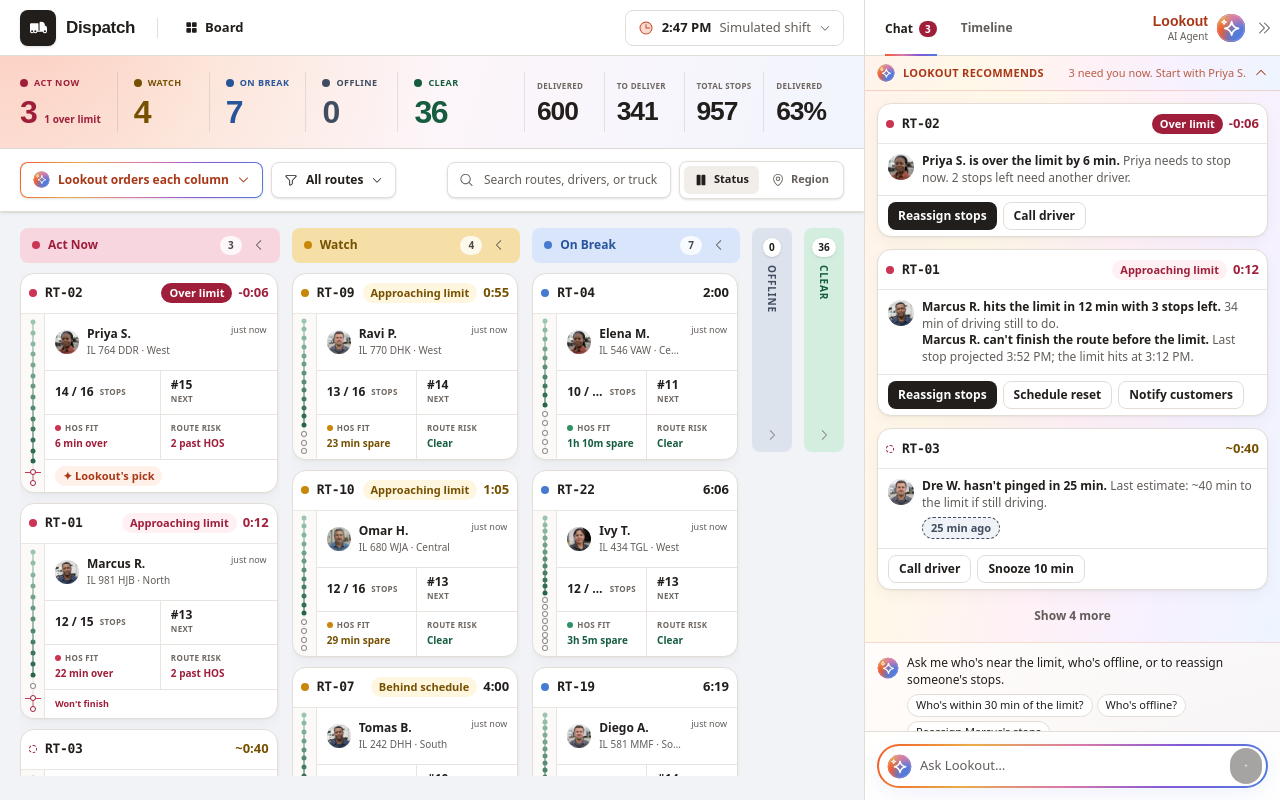
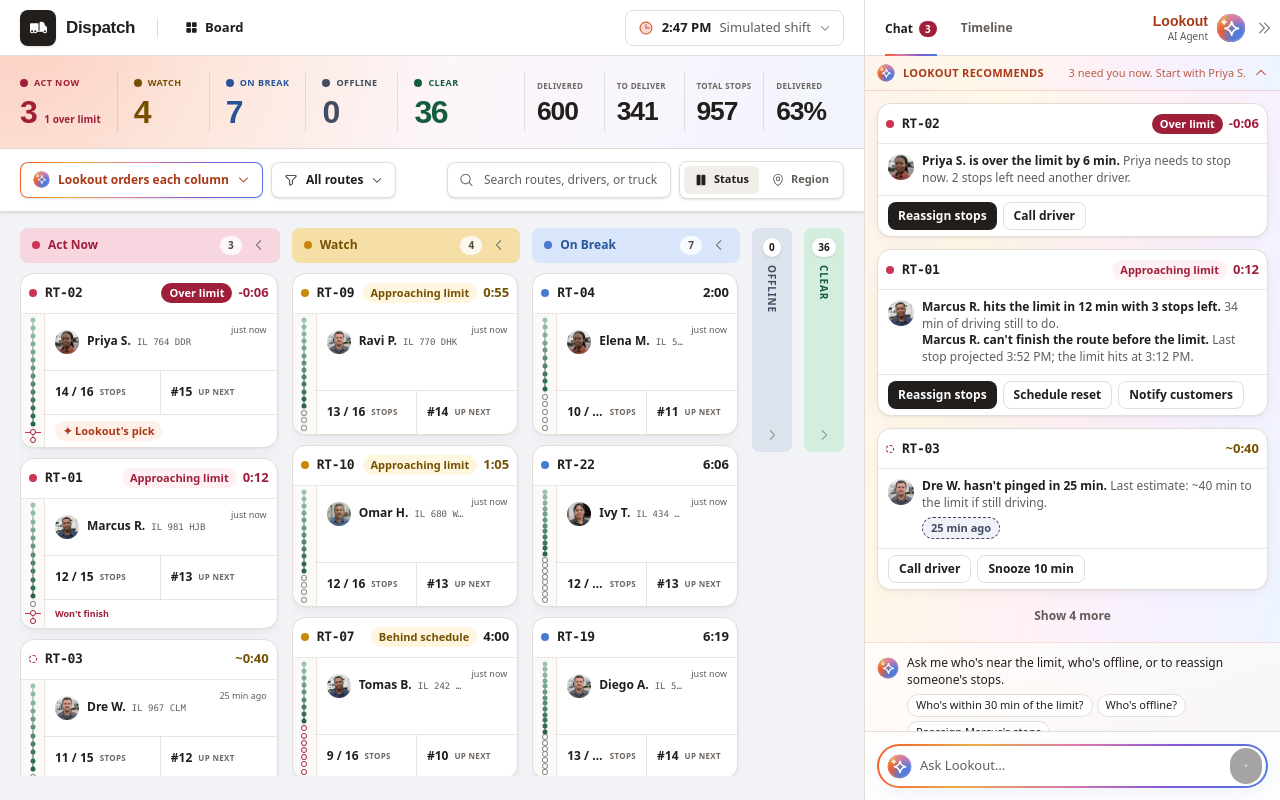
Before and after one commit to davekeller/dispatcher-dashboard, a React (Vite) app: page / in a window 1280 px wide. Built offline with nearby package versions, Linux system fonts and the light colour scheme.

Commit message:
design: simplify board card details

```diff
--- a/src/views/shift/RouteCard.tsx
+++ b/src/views/shift/RouteCard.tsx
@@ -1,8 +1,6 @@
 import { Link } from 'react-router'
 import type { DriverCard } from '../../alerts/types'
 import { fmtAge } from '../../lib/format'
-import { routeHosSignal } from '../../lib/routeProgress'
-import { stopsPastLimit } from '../../store/actions'
 import { useStore } from '../../store/store'
 import type { DriverView } from '../../store/view'
 import Chip from '../../ui/Chip'
@@ -19,13 +17,9 @@ export default function RouteCard({ view, card, pick = false }: { view: DriverVi
   const surface = quiet ? 'border-line/70 bg-panel/80 opacity-80 hover:opacity-100' : 'border-line bg-panel shadow-card'
   const dim = card.snoozed ? 'opacity-60' : ''
   const hasCorrection = useStore((s) => Boolean(s.corrections[view.driver.id]))
-  const hos = routeHosSignal(view)
-  const hosText = hos.tone === 'act_now' ? 'text-act-now' : hos.tone === 'watch' ? 'text-watch' : 'text-clear'
-  const hosFill = hos.tone === 'act_now' ? 'bg-act-now-fill' : hos.tone === 'watch' ? 'bg-watch-fill' : 'bg-clear-fill'
-  const pastLimitCount = stopsPastLimit(view).length
   const detailAlerts = card.alerts.filter((alert) => !PRIORITY_RULES.has(alert.ruleId))
-  const riskValue = pastLimitCount > 0 ? `${pastLimitCount} past HOS` : view.lateStops.length > 0 ? `${view.lateStops.length} late` : 'Clear'
-  const riskTone = pastLimitCount > 0 ? 'text-act-now' : view.lateStops.length > 0 ? 'text-watch' : 'text-clear'
+  const nextValue = view.next ? `#${view.next.seq}` : view.unassigned.length ? `${view.unassigned.length}` : '—'
+  const nextLabel = view.next ? 'Up next' : view.unassigned.length ? 'Unassigned' : 'Complete'
   return (
     <Link to={`/routes/${view.driver.id}`} className={`group block shrink-0 overflow-hidden rounded-card border-[1.5px] transition hover:-translate-y-px hover:border-ink/25 hover:shadow-md ${surface} ${dim}`}>
       <RouteHeader view={view} card={card} />
@@ -34,28 +28,20 @@ export default function RouteCard({ view, card, pick = false }: { view: DriverVi
         <div className="flex min-w-0 flex-1 flex-col">
           <div className="flex min-h-[3.5rem] min-w-0 items-center gap-2 px-2.5 py-2">
             <DriverAvatar driver={view.driver} size={24} className={quiet ? 'opacity-80' : ''} />
-            <div className="min-w-[4.5rem] flex-1">
-              <p className="truncate text-[12px] font-semibold leading-4 text-ink" title={view.driver.name}>{view.driver.name}</p>
-              <p className="truncate text-[10px] leading-4 text-muted" title={`${view.truck.plate} · ${view.driver.region}`}>{view.truck.plate} · {view.driver.region}</p>
+            <div className="flex min-w-0 flex-1 items-baseline gap-1.5">
+              <p className="shrink-0 truncate text-[12px] font-semibold leading-4 text-ink" title={view.driver.name}>{view.driver.name}</p>
+              <span className="truncate font-mono text-[9px] leading-4 text-muted" title={`Truck license plate ${view.truck.plate}`}>{view.truck.plate}</span>
             </div>
             <span className="tnum ml-auto self-start whitespace-nowrap text-[9px] leading-4 text-muted" title="Age of the last telematics ping">{fmtAge(view.pingAgeMin)}</span>
           </div>
-          <dl className="mt-auto grid grid-cols-2 border-t border-line/80">
-            <div className="flex min-h-[2.75rem] min-w-0 items-center gap-1.5 border-b border-r border-line/80 px-2.5 py-1.5">
-              <dt className="order-2 text-[8px] font-semibold uppercase tracking-[0.04em] text-label">Stops</dt>
-              <dd className="tnum order-1 truncate text-[12px] font-semibold leading-none text-ink">{view.done} / {view.total}</dd>
+          <dl className="mt-auto grid min-h-11 grid-cols-2 border-t border-line/80">
+            <div className="flex min-w-0 items-center gap-1.5 border-r border-line/80 px-2.5 py-1.5">
+              <dd className="tnum truncate text-[12px] font-semibold leading-none text-ink">{view.done} / {view.total}</dd>
+              <dt className="text-[8px] font-semibold uppercase tracking-[0.04em] text-label">Stops</dt>
             </div>
-            <div className="flex min-h-[2.75rem] min-w-0 flex-col justify-center border-b border-line/80 px-2.5 py-1.5">
-              <dt className="order-2 mt-0.5 truncate text-[8px] font-semibold uppercase tracking-[0.04em] text-label">{view.next ? 'Next' : view.unassigned.length ? `${view.unassigned.length} unassigned` : 'Complete'}</dt>
-              <dd className="tnum order-1 truncate text-[12px] font-semibold leading-none text-ink">{view.next ? `#${view.next.seq}` : '—'}</dd>
-            </div>
-            <div className="flex min-h-[2.75rem] min-w-0 flex-col justify-center border-r border-line/80 px-2.5 py-1.5">
-              <dt className="flex items-center gap-1 text-[8px] font-semibold uppercase tracking-[0.04em] text-label"><span className={`h-1.5 w-1.5 rounded-full ${hosFill}`} /> HOS fit</dt>
-              <dd className={`tnum mt-0.5 truncate text-[10px] font-semibold ${hosText}`} title={hos.value}>{hos.value}</dd>
-            </div>
-            <div className="flex min-h-[2.75rem] min-w-0 flex-col justify-center px-2.5 py-1.5">
-              <dt className="text-[8px] font-semibold uppercase tracking-[0.04em] text-label">Route risk</dt>
-              <dd className={`tnum mt-0.5 truncate text-[10px] font-semibold ${riskTone}`} title={riskValue}>{riskValue}</dd>
+            <div className="flex min-w-0 items-center gap-1.5 px-2.5 py-1.5">
+              <dd className="tnum truncate text-[12px] font-semibold leading-none text-ink">{nextValue}</dd>
+              <dt className="truncate text-[8px] font-semibold uppercase tracking-[0.04em] text-label">{nextLabel}</dt>
             </div>
           </dl>
           {(detailAlerts.length > 0 || pick || hasCorrection) && (
```
Also changed, not shown: 3 other files (tests, documents, lock files or other folders).
